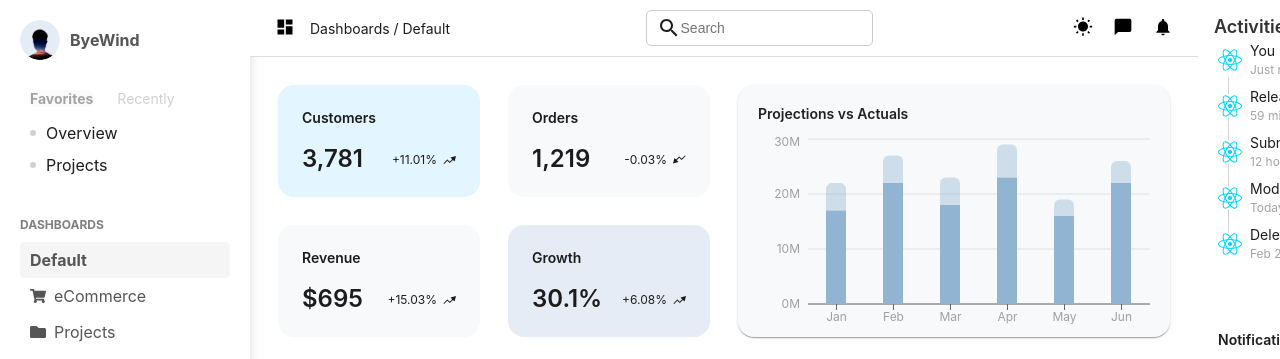
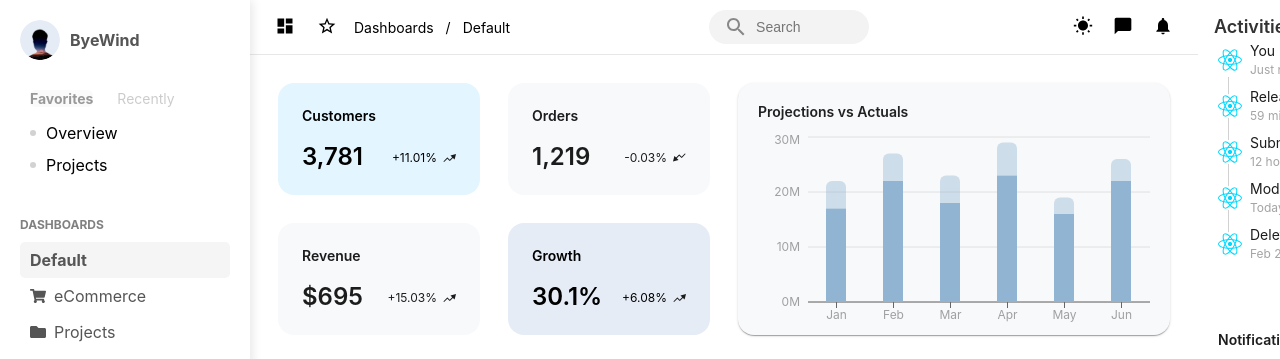
Before and after one commit to sky-blue-git/Juspay-dashboard, a React (Vite) app: page /dashboard in a window 1280 px wide. Shown: the top 359 px of the page. Built offline with nearby package versions, Linux system fonts and the light colour scheme.

Commit message:
theme changes

```diff
--- a/src/components/Dashboard.css
+++ b/src/components/Dashboard.css
@@ -1,30 +1,26 @@
-/* .dashboard-container {
-  font-family: 'Inter', sans-serif;
-  background-color: white;
-  color: #1C1C1C;
-  display: grid;
-  grid-template-columns: 250px 1fr 250px;
-  height: 100vh;
-}
-
-.main-content {
-  display: flex;
-  flex-direction: column;
-}
- */
 
 /* Light Mode (Default) */
 :root {
   --bg-color: white;
-  --text-color: #1C1C1C;
+  --black100: #1C1C1C;
   --header-bg: #f8f9fa;
+  --dark-opacity: rgba(28, 28, 28, 0.05);
+  --black10: rgba(28, 28, 28, 0.1);
+  --primary-light: #F7F9FB;
+  --primary-blue: #E3F5FF;
+  --primary-purple: #E5ECF6;
 }
 
 /* Dark Mode */
 [data-theme="dark"] {
   --bg-color: #1C1C1C;
-  --text-color: white;
+  --black100: #FFFFFF;
   --header-bg: #292b2c;
+  --dark-opacity: rgba(255, 255, 255, 0.1);
+  --black10: rgba(255, 255, 255, 0.1);
+  --primary-light: rgba(255, 255, 255, 0.05);
+  --primary-blue: #E3F5FF;
+  --primary-purple: #E5ECF6;
 }
 
 .dashboard-container {
@@ -35,7 +31,3 @@
   grid-template-columns: 250px 1fr 250px;
   height: 100vh;
 }
-/*
-.header {
-  background-color: var(--header-bg) !important;
-} */
--- a/src/components/dashboardComponents/Header.css
+++ b/src/components/dashboardComponents/Header.css
@@ -1,43 +1,53 @@
 .header {
-  background-color: var(--Primary-Light, white);
   padding: 10px 20px;
   display: flex;
-  justify-content: space-between;
+  justify-content: center;
   align-items: center;
-  border-bottom: 1px solid #ddd;
+  border-bottom: 1px solid var(--black10);
 }
 
 .toolbar {
   display: flex;
   width: 100%;
+  max-width: 1200px;
   justify-content: space-between;
   align-items: center;
 }
 
+/* Left Side */
 .left {
   display: flex;
   align-items: center;
-  gap: 10px;
-}
-
-.breadcrumb {
+  gap: 12px;
   font-size: 14px;
 }
 
+/* Search Box */
 .search-box {
   display: flex;
   align-items: center;
-  border: 1px solid #ccc;
-  border-radius: 5px;
-  padding: 5px 10px;
+  background-color: var(--dark-opacity);
+  border-radius: 20px;
+  padding: 5px 15px;
+  width: 160px;
+}
+
+.search-icon {
+  color: #888;
+  font-size: 18px;
 }
 
 .search-input {
   border: none;
   outline: none;
   font-size: 14px;
+  background: none;
+  color: #888;
+  margin-left: 8px;
+  width: 100%;
 }
 
+/* Right Side */
 .right {
   display: flex;
   align-items: center;
--- a/src/components/dashboardComponents/Header.jsx
+++ b/src/components/dashboardComponents/Header.jsx
@@ -1,6 +1,6 @@
 import React from "react";
+import { Search, WbSunny, Notifications, ChatBubble, Dashboard, StarBorder } from "@mui/icons-material";
 import "./Header.css";
-import { Search, WbSunny, Notifications, ChatBubble, Dashboard } from "@mui/icons-material";
 
 const Header = ({ toggleTheme }) => {
   return (
@@ -11,10 +11,15 @@ const Header = ({ toggleTheme }) => {
           <button className="icon">
             <Dashboard fontSize="small" />
           </button>
-          <span className="breadcrumb">Dashboards / Default</span>
+          <button className="icon">
+            <StarBorder fontSize="small" />
+          </button>
+          <span>Dashboards</span>
+          <span>/</span>
+          <span>Default</span>
         </div>
 
-        {/* Center: Search Box */}
+        {/* Search Box */}
         <div className="search-box">
           <Search className="search-icon" />
           <input type="text" placeholder="Search" className="search-input" />
--- a/src/components/dashboardComponents/ProjectionsVsActualsChart.jsx
+++ b/src/components/dashboardComponents/ProjectionsVsActualsChart.jsx
@@ -20,7 +20,7 @@ const ProjectionsVsActualsChart = () => {
   return (
     <Paper style={{
       padding: '20px',
-      backgroundColor: "#F7F9FB",
+      backgroundColor: "var(--primary-light)",
       width: "432px",
       minWidth: "400px",
       height: "252px",
--- a/src/components/dashboardComponents/cards/Card.jsx
+++ b/src/components/dashboardComponents/cards/Card.jsx
@@ -3,9 +3,9 @@ import "./Card.css";
 import ArrowUp from "../../../assets/arrow-up.svg";
 import ArrowDown from "../../../assets/arrow-down.svg";
 
-const Card = ({ color, heading, number, percentage, growth }) => {
+const Card = ({ color, bgcolor, heading, number, percentage, growth }) => {
   return (
-    <div className="card" style={{ backgroundColor: color }}>
+    <div className="card" style={{ backgroundColor: bgcolor, color: color }}>
       <span className="card-heading">{heading}</span>
       <div className="card-content">
         <span className="card-number">{number}</span>
--- a/src/components/dashboardComponents/cards/Cards.jsx
+++ b/src/components/dashboardComponents/cards/Cards.jsx
@@ -5,14 +5,14 @@ const Cards = () => {
   return (
     <div style={{ display: "flex", flexDirection:"row", gap: "28px" }}>
       <div>
-        <Card color="#E3F5FF" heading="Customers" number="3,781" percentage={11.01} growth={true} />
+        <Card bgcolor="var(--primary-blue)" color="#000000" heading="Customers" number="3,781" percentage={11.01} growth={true} />
         <div style={{ marginBottom: "28px" }} />
-        <Card color="#F7F9FB" heading="Revenue" number="$695" percentage={15.03} growth={true} />
+        <Card bgcolor="var(--primary-light)" color="var(--black100)" heading="Revenue" number="$695" percentage={15.03} growth={true} />
       </div>
       <div>
-        <Card color="#F7F9FB" heading="Orders" number="1,219" percentage={0.03} growth={false} />
+        <Card bgcolor="var(--primary-light)" color="var(--black100)" heading="Orders" number="1,219" percentage={0.03} growth={false} />
         <div style={{ marginBottom: "28px" }} />
-        <Card color="#E5ECF6" heading="Growth" number="30.1%" percentage={6.08} growth={true} />
+        <Card bgcolor="var(--primary-purple)" color="#000000" heading="Growth" number="30.1%" percentage={6.08} growth={true} />
       </div>
     </div>
   )
```
